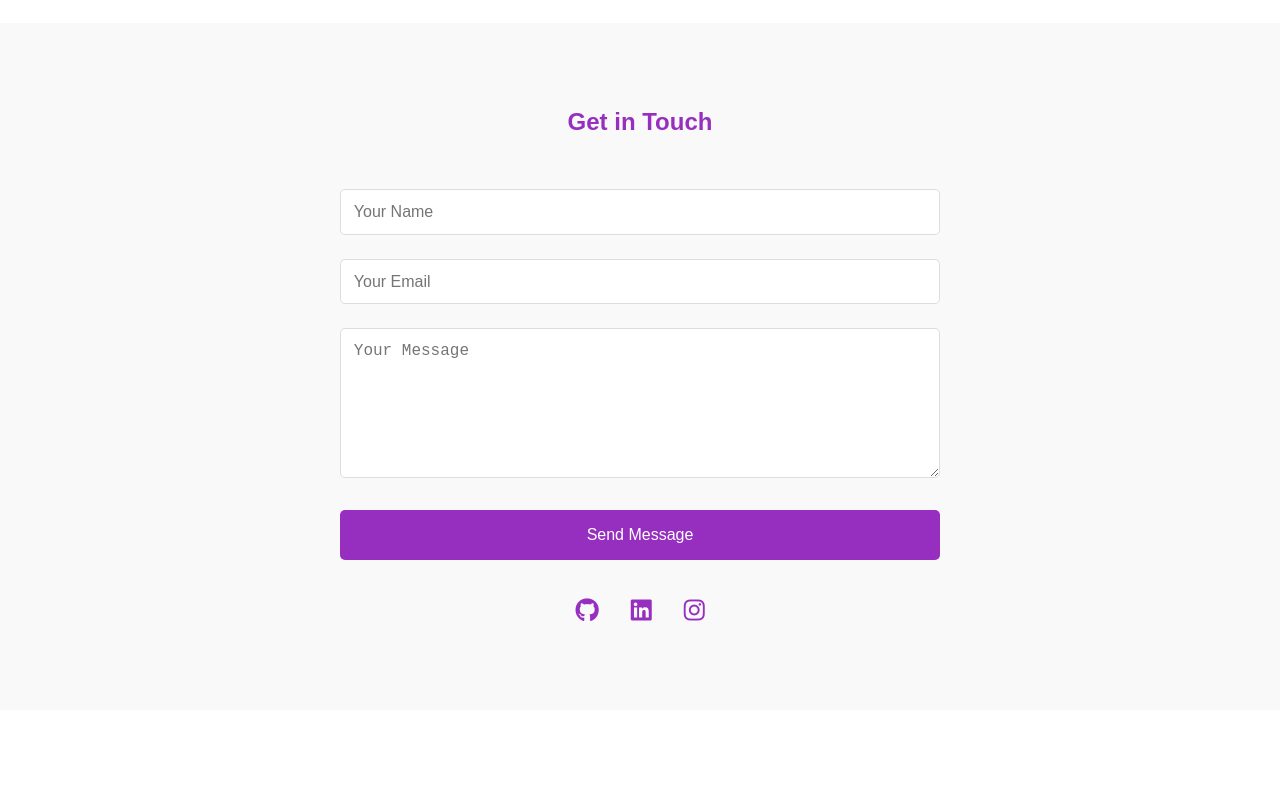
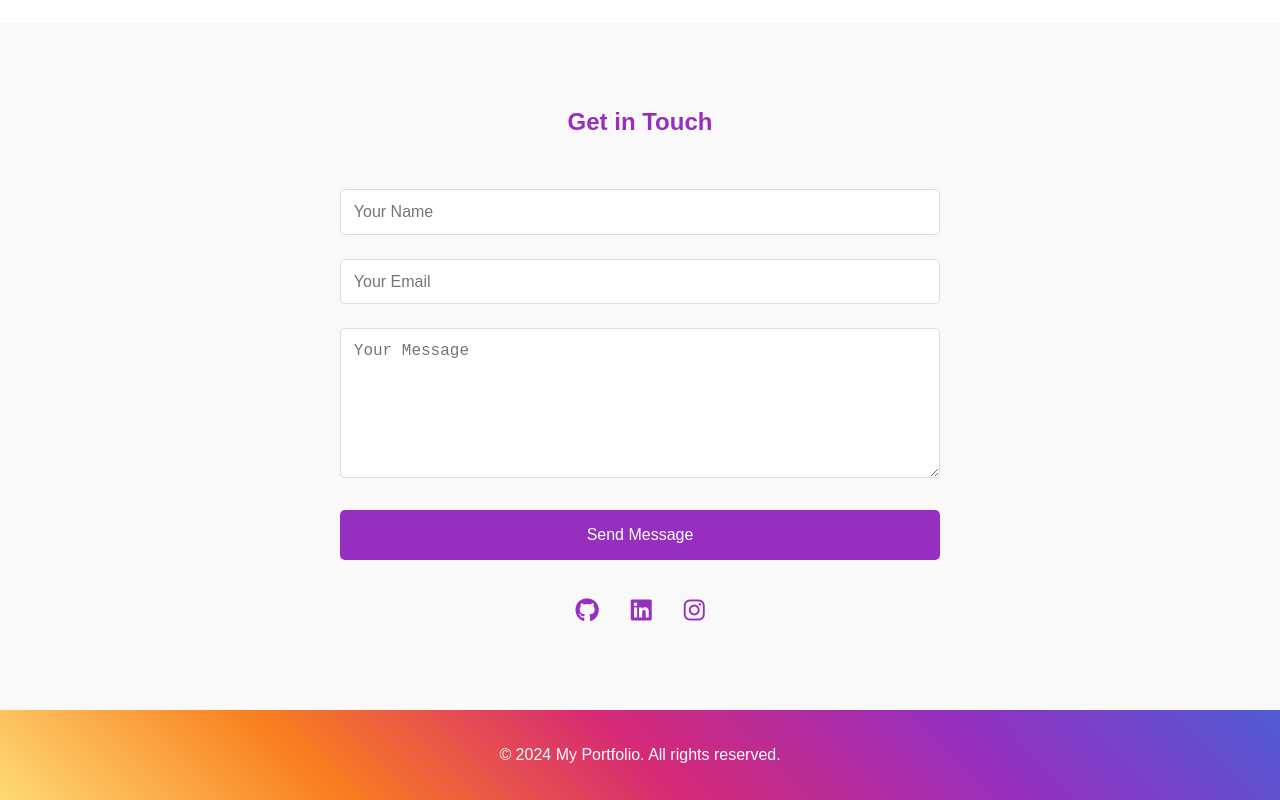
Before and after one commit to pburkepro/website, a plain HTML site: page index.html in a window 1280 px wide. Shown: the part 1913-2713 px from the top of the page. Drawn offline with Linux system fonts and the light colour scheme.

Commit message:
fixing gradient pt. 2

```diff
--- a/styles.css
+++ b/styles.css
@@ -272,7 +272,7 @@ body {
 footer {
     text-align: center;
     padding: 2rem;
-    background-color: linear-gradient(45deg, #feda75, #fa7e1e, #d62976, #962fbf, #4f5bd5);
+    background: linear-gradient(45deg, #feda75, #fa7e1e, #d62976, #962fbf, #4f5bd5);
     color: white;
 }
 
```
